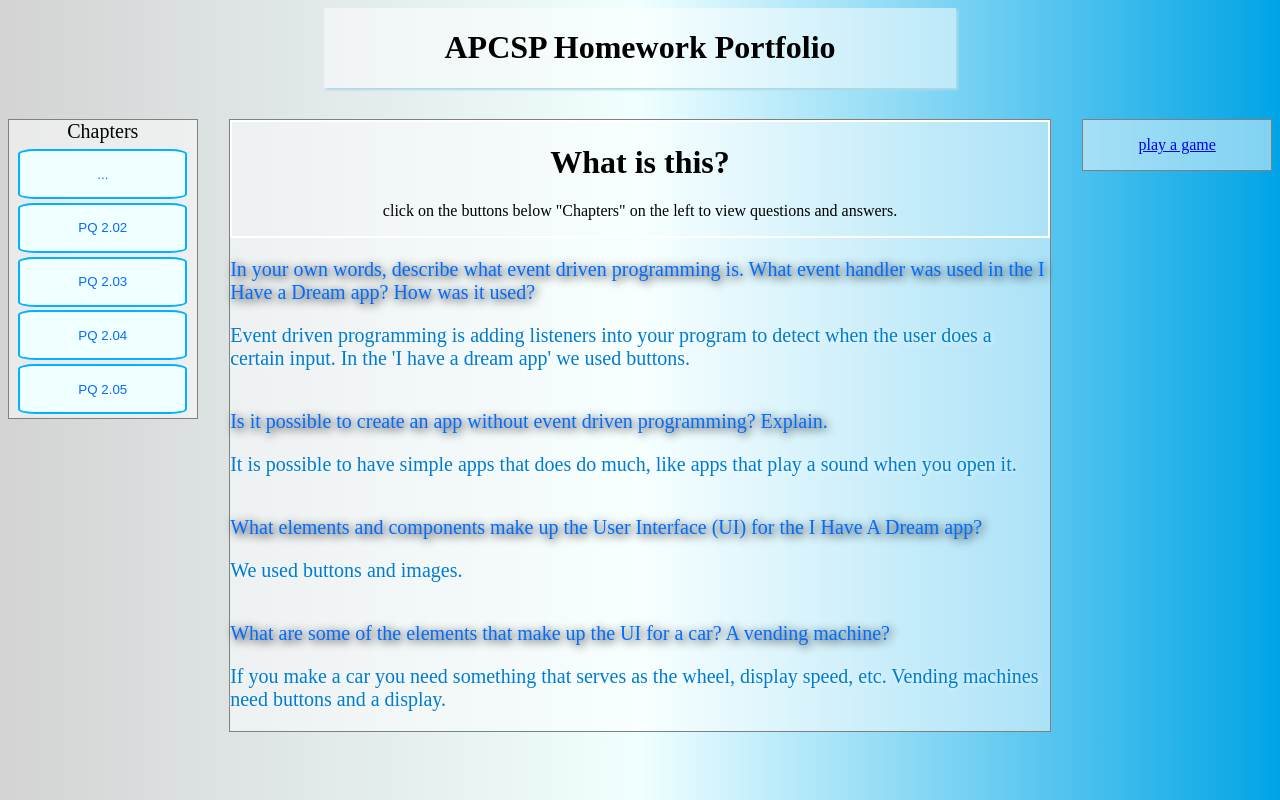
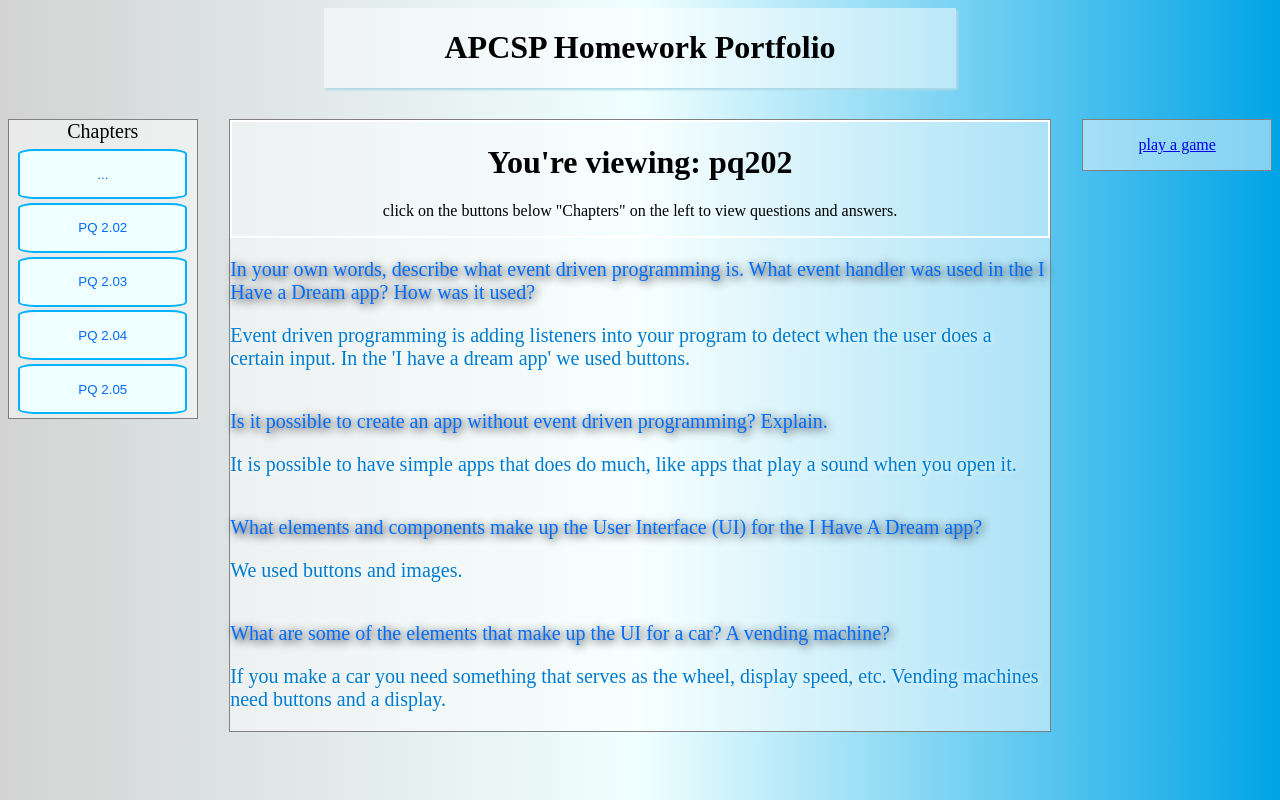
Before and after one commit to hohe1/APCSP-HomeWork, a plain HTML site: page index.html in a window 1280 px wide. Both pictures are taken after a click on the button "PQ 2.02". Drawn offline with nearby package versions, Linux system fonts and the light colour scheme; files that its build step writes are made by us from their sources.

Commit message:
finished unit2

```diff
--- a/index.html
+++ b/index.html
@@ -46,7 +46,7 @@
             </div>
 
             <div id="howToOperate">
-                <h1>What is this?</h1>
+                <h1 id="watThisH1">What is this?</h1>
                 <p>click on the buttons below "Chapters" on the left to view questions and answers.</p>
             </div>
         </div>
--- a/script.js
+++ b/script.js
@@ -122,24 +122,28 @@ var data = {
             "Challenging: Convert the base-5 number 243 into decimal."
         ],
         Answer:[
-            "",
-            "",
-            "",
+            `2^9(1)+2^8(1)+2^7(1)+2^6(0)+2^5(1)+2^4(0)+2^3(0)+2^2(0)+2^1(1)+2^0(1) = 512+256+128+0+32+0+0+0+2+1 = 931`,
+            "517-2^9=5, 2^0(1)+2^1(0)+2^2(1) = 0010 0000 0101 ",
+            "binary have 2 digits: 0-1, octal have 8 digits 0-7, decimal have 10 digit: 0-9",
             "",
             ""
         ],
-        Img:["","","","",""],
+        Img:["","","","images\\209_3Img.png","images\\209_4Img.png"],
         Video:["","","","",""]
         },
     pq210qa:{
         Question:[
             "(POGIL) Insert a screenshot of your Logicly diagram for the Exclusive-OR circuit below.",
             "(POGIL) Consider these three things: The OR gate (i.e., the physical circuit), the Boolean OR function (as defined by its truth table), and the OR symbol. How would arrange them from most abstract to least abstract? And what criterion would you use to determine their order?",
-            "Consider these three things: A binary digit (e.g., 1 or 0), the flip-flop circuit diagram (), and the flip-flop circuit (i.e., the physical circuit). How would you arrange them from most abstract to least abstract and what criterion would you use to determine their order?"
+            "Consider these three things: A binary digit (e.g., 1 or 0), the flip-flop circuit diagram, and the flip-flop circuit (i.e., the physical circuit). How would you arrange them from most abstract to least abstract and what criterion would you use to determine their order?"
         ],
-        Answer:[],
-        Img:["","",""],
-        Video:["","","",""]
+        Answer:[
+            "",
+            "from most to least abstract: Symbol ,Boolean/Function, Physical gate. This is ordered by details and how specific it is described. For example, the symbol is merely a symbol, if you need to know the gate to understand it. the function is the same, but it have true/false making it easier to understand and less abstract. the physical gate is literally what the gate look like and how it work, therefore it's least abstract.",
+            "from most to least abstract: binary digit, circuit diagram, flip-flop circuit. Order determined by details. 1 and 0 requires some thinking to make a flip flop. The diagram show you how it works but it is still a simplified version of the actual circuit. the actual flip flop is least abstract becuase it's the actual circuit."
+        ],
+        Img:["images\\210_0Img.png","",""],
+        Video:["","",""]
         },
     pq211qa:{
         Question:[
@@ -148,7 +152,18 @@ var data = {
             "Give an example of how the digital explosion is \"neither good nor bad\" but has both positive and negative implications.",
             "Find and summarize a news article that talks about the positive or negative impacts of a computing innovation. Is the technology itself positive or negative? Or have people used the technology in positive and/or negative ways?"
         ],
-        Answer:[],
+        Answer:[
+            "A bit is 0 or 1 binary, on or off. It's all just bit because computers are chips + transistors which have only on or off 0 or 1. ",
+            "Each chip have many transisters that can represent 0 or 1 depending on the current that flow through it. Moore's states that the number of transister in chips doubles every 2 years.",
+            `The good: Less work for us humans, especially the boring Assembly line jobs, machines can do the same job many times without getting tired or making a mistake. That improves te quility of produces while lowering the production value, making products more afforable. Believe it or not this paragraph you are reading is not actually type out in Html by me. It's a javaScript function that take the parameter I gave it and append this div into the Html for me, less work for me, yay.....
+            The Bad: Machines replaces jobs, leading to a higher unemployment rate, this is especially true when there are computers that learn from humans, computers that are 'creative' and creat songs, only to then have another computer software sing that song created by a computer. Humans are not part of that process.
+            `,
+            `Link: https://www.visualcapitalist.com/how-technology-is-disrupting-the-construction-industry/
+            Title: How Technology is Disrupting the Construction Industry
+            Summary: about half of the companies in construction industry consider themselve increasingly rely on tech, using softwares and hardwares. And the companies believe they must use tech in order to stay in business.
+            That is positive for us, this means companies will be more efficient with construction. But this also may put people out of jobs as computers take over their roles. I believe the tech is use in a way to benefit the employees and others as well as it make constructions more efficient and safier for everyone.
+            `
+        ],
         Img:["","","",""],
         Video:["","","",""]
         },
@@ -163,6 +178,7 @@ var data = {
 
 $("#hideAll").click(function(){
     $(".AppendedQandA").hide();
+    $("#watThisH1").text("What is this?");
     });
 
 
@@ -237,7 +253,7 @@ $(".buttonL").click(function(){
     $(".AppendedQandA").hide();
     $("."+this.id+"qa").show();
 
-
+    $("#watThisH1").text("You're viewing: "+this.id);
 
     });
 
```
Also changed, not shown: images/209_3Img.png (added), images/209_4Img.png (added), images/210_0Img.png (added).
